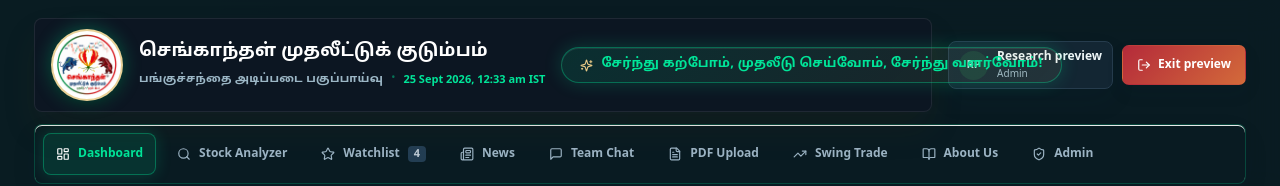
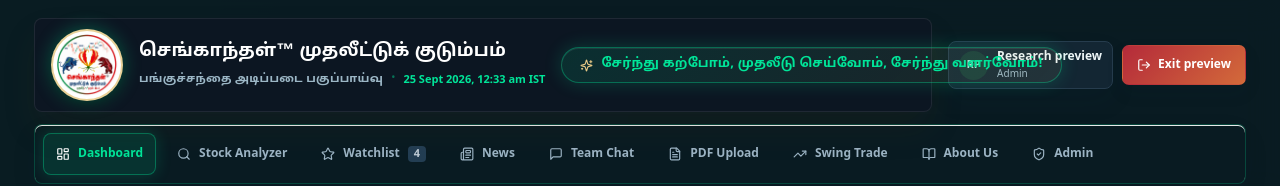
Before and after one commit to senganthalresearch/seganthal_website, a Next.js app: page /preview in a window 1280 px wide. Shown: the top 186 px of the page. Built offline with nearby package versions, Linux system fonts and the light colour scheme.

Commit message:
Add trademark to terminal navbar brand

```diff
--- a/components/terminal.tsx
+++ b/components/terminal.tsx
@@ -260,7 +260,7 @@ export default function Terminal({ member, preview = false }: { member: Member;
         <a href={preview ? "/preview" : "/"} className="brand-card">
           <img className="brand-logo" src="/senganthal-logo-transparent.png" alt="Senganthal logo" />
           <div className="brand-title-wrap">
-            <strong lang="ta">செங்காந்தள் முதலீட்டுக் குடும்பம்</strong>
+            <strong lang="ta">செங்காந்தள்™ முதலீட்டுக் குடும்பம்</strong>
             <div className="brand-sub-row">
               <small>பங்குச்சந்தை அடிப்படை பகுப்பாய்வு</small>
               <span className="brand-meta-dot">•</span>
```
